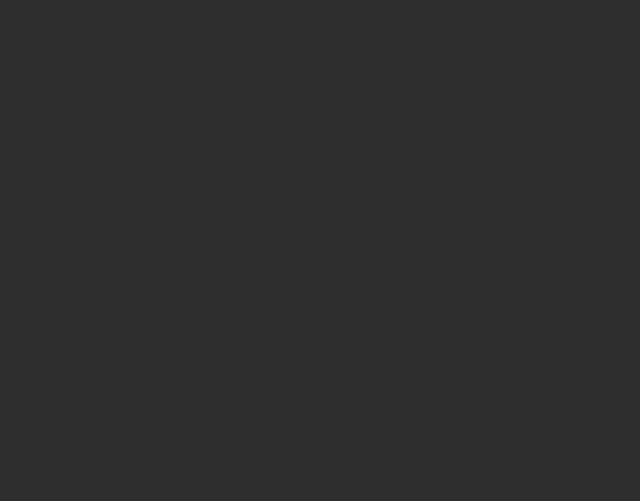
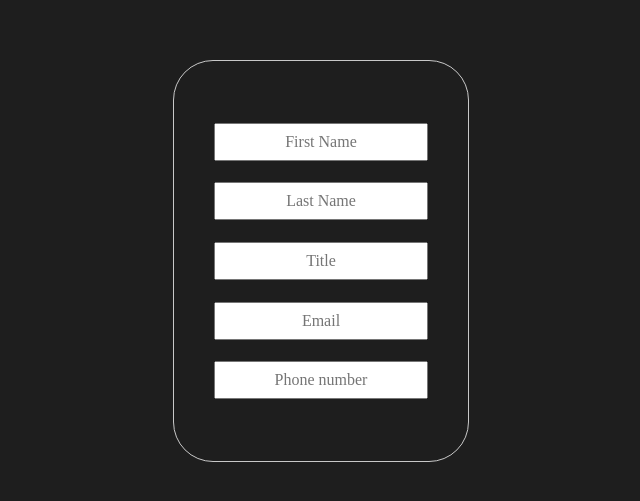
Before and after one commit to Nesmith-Charlesii/mass_notification_fe, a React (Create React App) app: page /register in a window 1280 px wide. Shown: the part 139-640 px from the top of the page, without its empty margins (319-959 px from the left). Built offline with nearby package versions, Linux system fonts and the light colour scheme.

Commit message:
registration form created. working on styling

```diff
--- a/package.json
+++ b/package.json
@@ -36,5 +36,8 @@
       "last 1 firefox version",
       "last 1 safari version"
     ]
+  },
+  "devDependencies": {
+    "@babel/plugin-proposal-private-property-in-object": "^7.21.11"
   }
 }
--- a/src/pages/sign_in/components/register/registration.js
+++ b/src/pages/sign_in/components/register/registration.js
@@ -6,7 +6,25 @@ const Registration = () => {
 
     return (
         <div className={classes.container}>
-
+            <div className={classes.formContainer}>
+                <form className={classes.form}>
+                    <div className='form-group'>
+                        <input className='form-control-md' type="text" placeholder='First Name' style={{textAlign:"center", padding:"5px", fontFamily: "Cormorant Garamond", width: "100%"}}/>
+                    </div>
+                    <div className='form-group'>
+                        <input className='form-control-md' type="text" placeholder='Last Name' style={{textAlign:"center", padding:"5px", fontFamily: "Cormorant Garamond"}}/>
+                    </div>
+                    <div className='form-group'>
+                        <input className='form-control-md' type="text" placeholder='Title' style={{textAlign:"center", padding:"5px", fontFamily: "Cormorant Garamond"}}/>
+                    </div>
+                    <div className='form-group'>
+                        <input className='form-control-md' type="text" placeholder='Email' style={{textAlign:"center", padding:"5px", fontFamily: "Cormorant Garamond"}}/>
+                    </div>
+                    <div className='form-group'>
+                        <input className='form-control-md' type="text" placeholder='Phone number' style={{textAlign:"center", padding:"5px", fontFamily: "Cormorant Garamond"}}/>
+                    </div>
+                </form>
+            </div>
         </div>
     )
 }
--- a/src/pages/sign_in/components/register/styles.js
+++ b/src/pages/sign_in/components/register/styles.js
@@ -3,10 +3,25 @@ import { createUseStyles } from "react-jss";
 const useStyles = createUseStyles({
     container: {
         height: "100vh",
-        backgroundColor: "rgb(45, 45, 45)",
+        backgroundColor: "rgb(30, 30, 30)",
         display: "flex",
         justifyContent: "center",
         alignItems: "center"
+    },
+    formContainer: {
+        display: "flex",
+        justifyContent: "center",
+        alignItems: "center",
+        border: "1px solid rgb(200, 200, 200)",
+        borderRadius: "40px"
+    },
+    form: {
+        display: "flex",
+        flexDirection: "column",
+        justifyContent: "space-evenly",
+        alignItems: "center",
+        height: "50vh",
+        padding: "40px"
     }
 })
 
```
Also changed, not shown: 1 other file (tests, documents, lock files or other folders).
